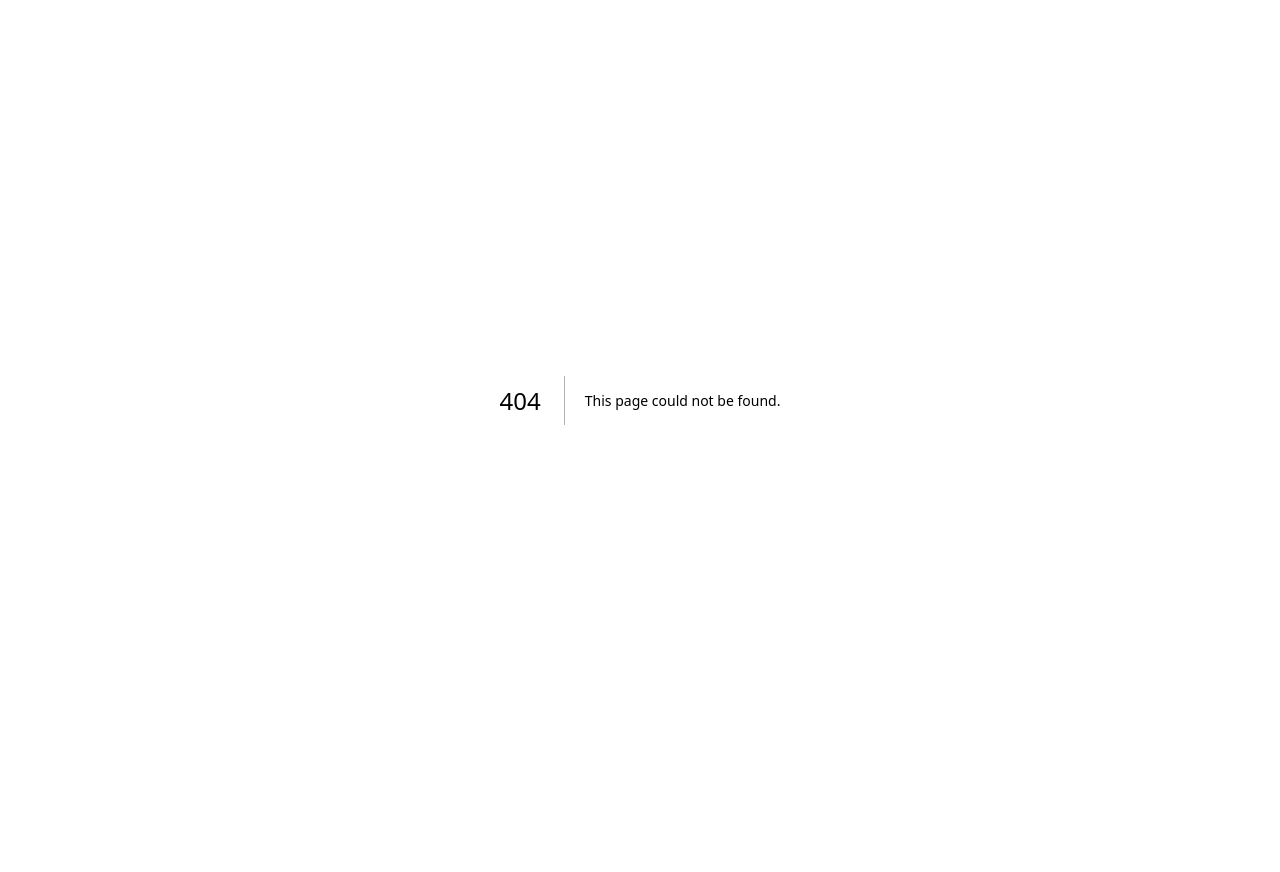
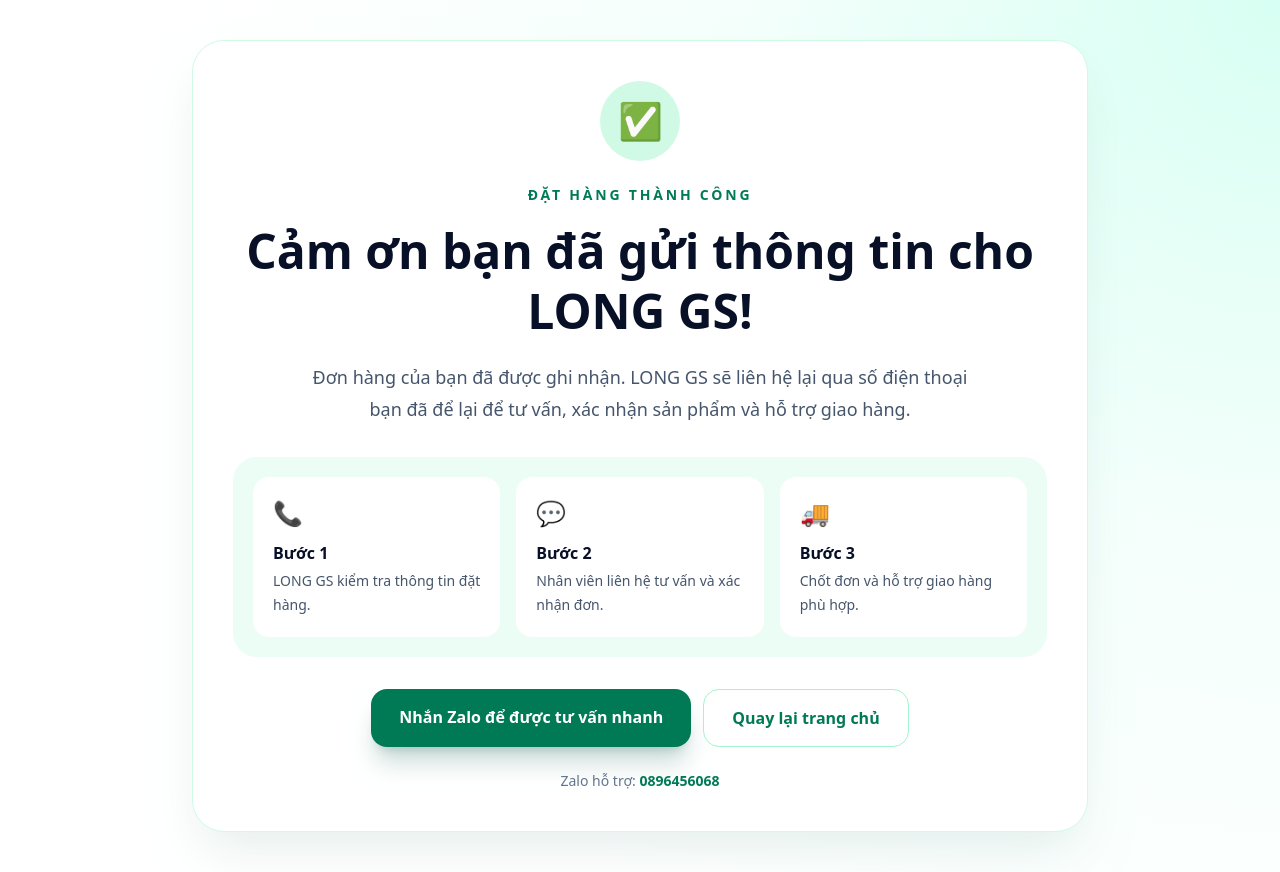
Before and after one commit to troidinh1/long-gs-rong-nho, a Next.js app: page /thank-you in a window 1280 px wide. Before the commit this address had no page. Before the commit the page ends 800 px from the top, so only its background shows below. Built offline with nearby package versions, Linux system fonts and the light colour scheme.

Commit message:
Add thank you redirect after order

```diff
--- /dev/null
+++ b/app/thank-you/page.tsx
@@ -0,0 +1,80 @@
+import Link from "next/link";
+
+const zaloPhone = "0896456068";
+const zaloLink = `https://zalo.me/${zaloPhone}`;
+
+export default function ThankYouPage() {
+  return (
+    <main className="min-h-screen bg-[radial-gradient(circle_at_top_right,#d8fff3_0%,#f5fffc_35%,#ffffff_70%)] px-4 py-10 text-[#071027] md:px-8">
+      <section className="mx-auto flex min-h-[80vh] max-w-4xl items-center justify-center">
+        <div className="w-full rounded-[2rem] border border-emerald-100 bg-white p-7 text-center shadow-2xl shadow-emerald-900/10 md:p-10">
+          <div className="mx-auto flex h-20 w-20 items-center justify-center rounded-full bg-emerald-100 text-4xl">
+            ✅
+          </div>
+
+          <p className="mt-6 text-sm font-black uppercase tracking-[0.2em] text-emerald-700">
+            Đặt hàng thành công
+          </p>
+
+          <h1 className="mt-4 text-4xl font-black leading-tight md:text-5xl">
+            Cảm ơn bạn đã gửi thông tin cho LONG GS!
+          </h1>
+
+          <p className="mx-auto mt-5 max-w-2xl text-lg leading-8 text-slate-600">
+            Đơn hàng của bạn đã được ghi nhận. LONG GS sẽ liên hệ lại qua số
+            điện thoại bạn đã để lại để tư vấn, xác nhận sản phẩm và hỗ trợ giao
+            hàng.
+          </p>
+
+          <div className="mt-8 grid gap-4 rounded-3xl bg-emerald-50 p-5 text-left md:grid-cols-3">
+            <div className="rounded-2xl bg-white p-5">
+              <p className="text-2xl">📞</p>
+              <h3 className="mt-3 font-black">Bước 1</h3>
+              <p className="mt-1 text-sm leading-6 text-slate-600">
+                LONG GS kiểm tra thông tin đặt hàng.
+              </p>
+            </div>
+
+            <div className="rounded-2xl bg-white p-5">
+              <p className="text-2xl">💬</p>
+              <h3 className="mt-3 font-black">Bước 2</h3>
+              <p className="mt-1 text-sm leading-6 text-slate-600">
+                Nhân viên liên hệ tư vấn và xác nhận đơn.
+              </p>
+            </div>
+
+            <div className="rounded-2xl bg-white p-5">
+              <p className="text-2xl">🚚</p>
+              <h3 className="mt-3 font-black">Bước 3</h3>
+              <p className="mt-1 text-sm leading-6 text-slate-600">
+                Chốt đơn và hỗ trợ giao hàng phù hợp.
+              </p>
+            </div>
+          </div>
+
+          <div className="mt-8 flex flex-col gap-3 sm:flex-row sm:justify-center">
+            <a
+              href={zaloLink}
+              target="_blank"
+              className="rounded-2xl bg-emerald-700 px-7 py-4 text-center font-black text-white shadow-xl shadow-emerald-900/20 transition hover:bg-emerald-800"
+            >
+              Nhắn Zalo để được tư vấn nhanh
+            </a>
+
+            <Link
+              href="/"
+              className="rounded-2xl border border-emerald-200 bg-white px-7 py-4 text-center font-black text-emerald-700 transition hover:bg-emerald-50"
+            >
+              Quay lại trang chủ
+            </Link>
+          </div>
+
+          <p className="mt-6 text-sm text-slate-500">
+            Zalo hỗ trợ:{" "}
+            <span className="font-black text-emerald-700">{zaloPhone}</span>
+          </p>
+        </div>
+      </section>
+    </main>
+  );
+}
--- a/components/landing/OrderForm.tsx
+++ b/components/landing/OrderForm.tsx
@@ -56,8 +56,12 @@
       }
 
       setIsSuccess(true);
-      setOrderMessage("Đặt hàng thành công! LONG GS sẽ liên hệ lại sớm.");
+      setOrderMessage("Đặt hàng thành công! Đang chuyển sang trang cảm ơn...");
       form.reset();
+
+      setTimeout(() => {
+        window.location.href = "/thank-you";
+      }, 800);
     } catch (error) {
       console.error(error);
       setIsSuccess(false);
@@ -81,7 +85,8 @@
 
           <p className="mt-6 text-lg leading-9 text-slate-600">
             Khi khách gửi form, thông tin sẽ được lưu vào hệ thống đơn hàng.
-            LONG GS sẽ liên hệ lại để tư vấn và chốt đơn.
+            LONG GS sẽ liên hệ lại để tư vấn, xác nhận sản phẩm và hỗ trợ giao
+            hàng.
           </p>
 
           <div className="mt-8 rounded-[2rem] bg-emerald-50 p-7">
```
